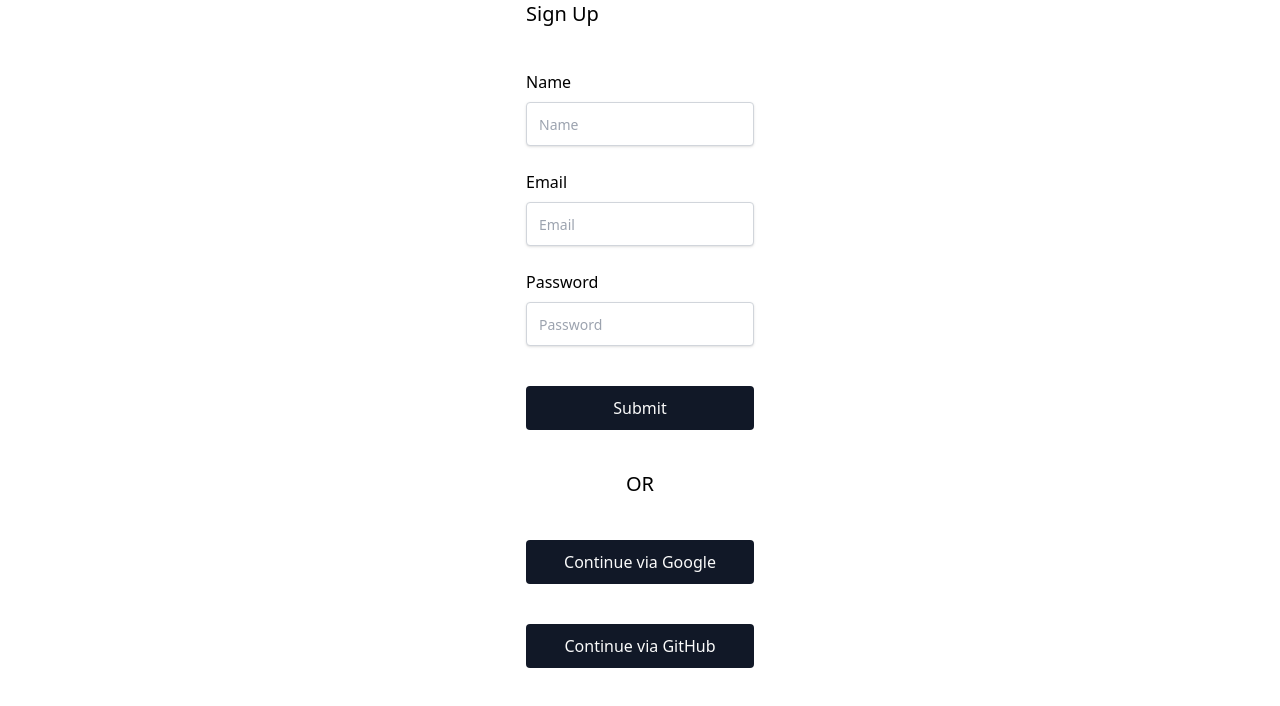
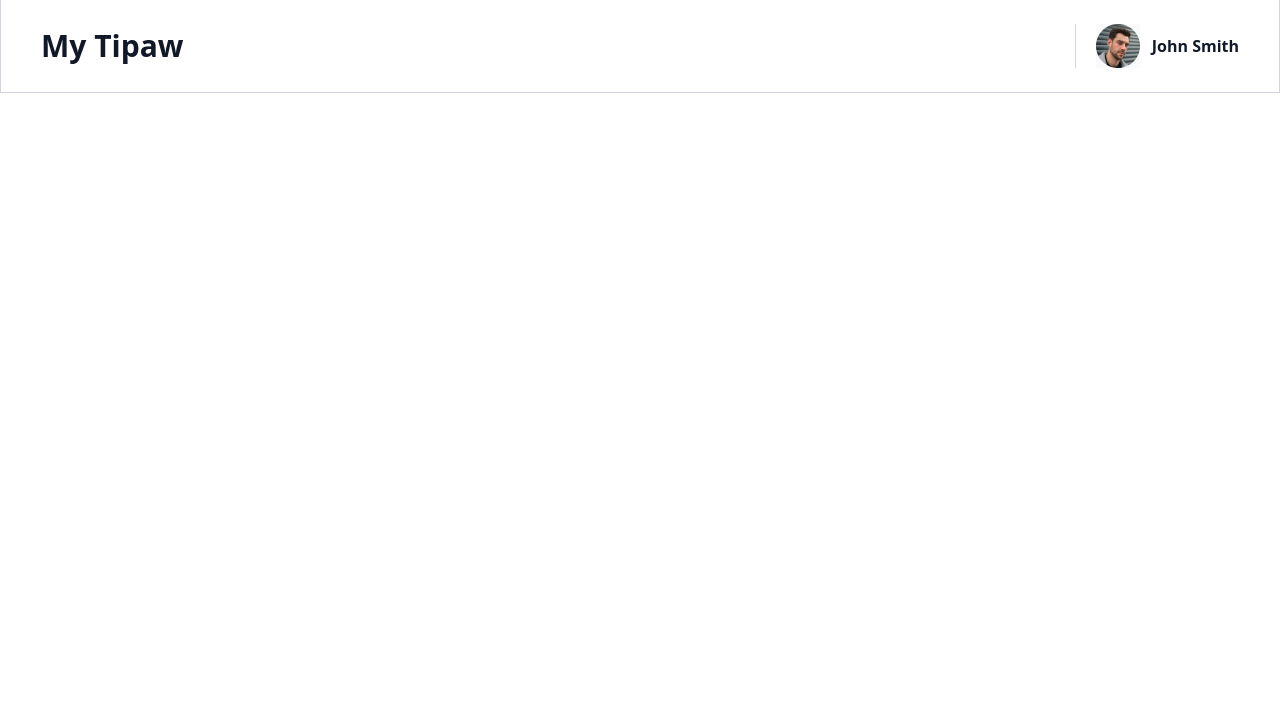
Before and after one commit to Andrij-Panasenko/google-git-next-auth, a Next.js app: page / in a window 1280 px wide. Shown: the top 706 px of the page. Built offline with nearby package versions, Linux system fonts and the light colour scheme.

Commit message:
create header component

```diff
--- /dev/null
+++ b/src/app/components/header.tsx
@@ -0,0 +1,29 @@
+import Image from 'next/image';
+import React from 'react';
+
+export interface HeaderProps {
+  children: React.ReactNode;
+}
+
+export default function Header({ children }: HeaderProps) {
+  return (
+    <>
+      <header className=" container m-auto flex items-center gap-5 py-6	px-10 border-b border-l border-r border-gray-300">
+        <h1 className="flex-1 text-3xl font-semibold text-gray-900">
+          {children}
+        </h1>
+        <div className="w-px self-stretch bg-gray-300" />
+
+        <div className="flex gap-3 items-center">
+          <Image
+            width={44}
+            height={44}
+            src="/images/avatar.png"
+            alt="User avatar"
+          />
+          <p className="text-base	font-semibold text-gray-900">John Smith</p>
+        </div>
+      </header>
+    </>
+  );
+}
--- a/src/app/page.tsx
+++ b/src/app/page.tsx
@@ -1,10 +1,12 @@
 import React from 'react';
 import AuthForm from './components/auth-form';
+import Header from './components/header';
 
 export default function Home() {
   return (
     <main>
-      <AuthForm />
+      {/* <AuthForm /> */}
+      <Header>My Tipaw</Header>
     </main>
   );
 }
```
Also changed, not shown: public/images/avatar.png (added).
